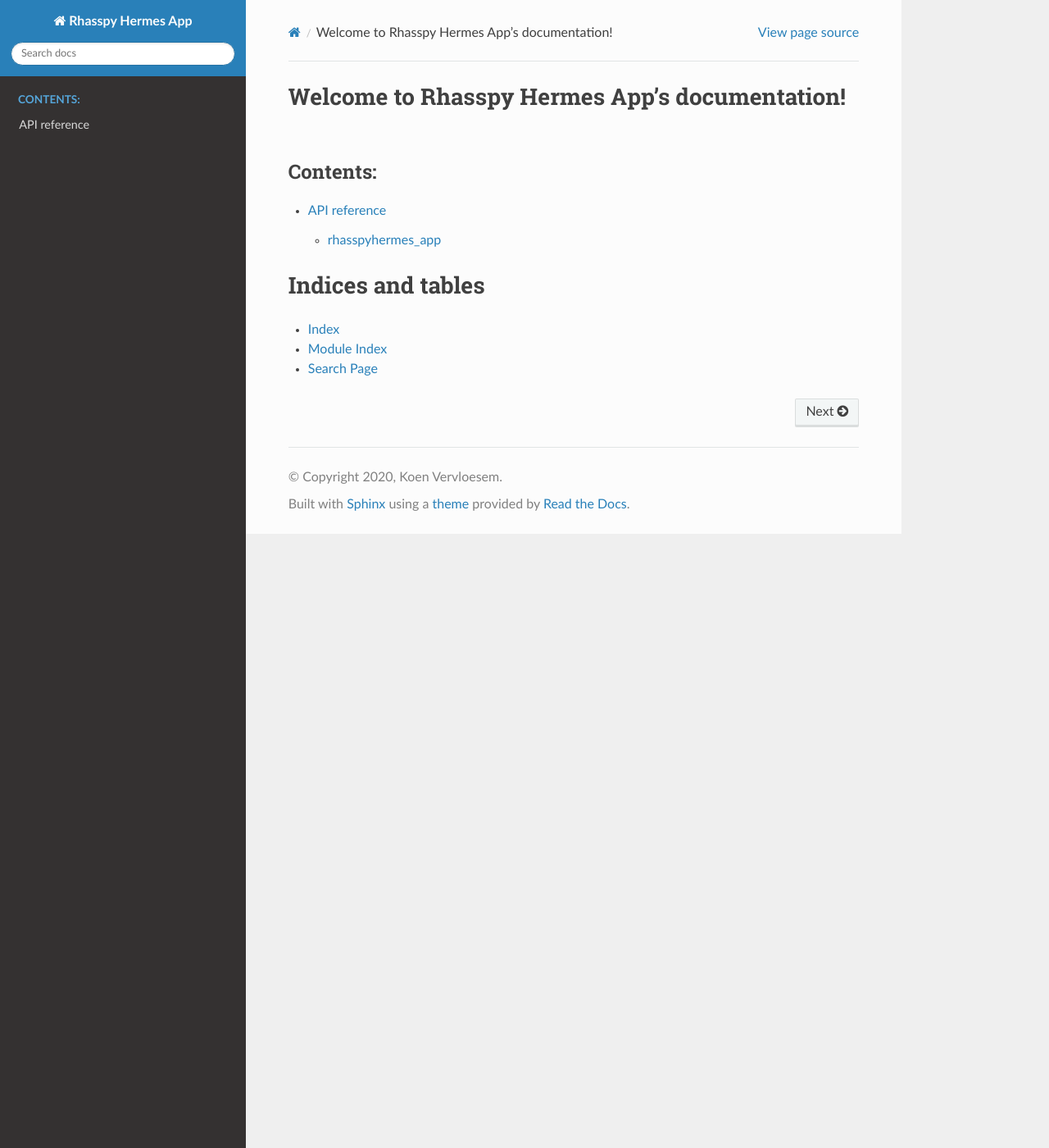
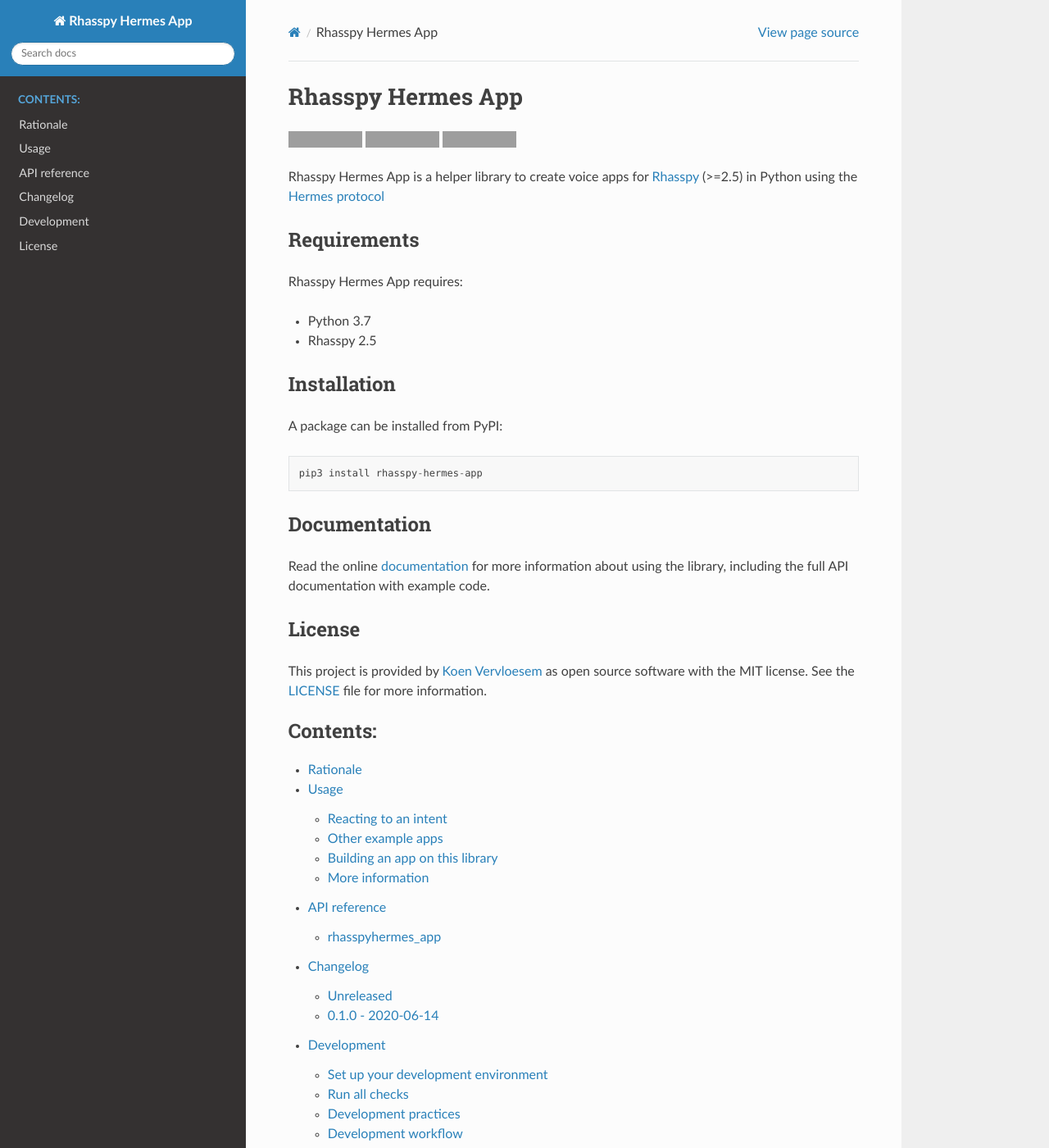
Before and after one commit to rhasspy/rhasspy-hermes-app, a Sphinx documentation site: the page built from docs/index.rst, in a window 1280 px wide and 1400 px high. Shown: the whole window at 82% size. Built offline with Sphinx 7.4.7 and the Read the Docs theme 2.0.0, drawn with Linux system fonts in a browser that asks for light colours; the version number could not be read and is left out; some of the changed text lies outside the part shown; grey boxes are pictures that could not be loaded.

Commit message:
New documentation in Sphinx

```diff
--- /dev/null
+++ b/docs/changelog.rst
@@ -0,0 +1,58 @@
+#########
+Changelog
+#########
+
+All notable changes to the Rhasspy Hermes App project are documented in this file.
+
+The format is based on `Keep a Changelog`_, and this project adheres to the `Semantic Versioning`_ specification with major, minor and patch version.
+
+Given a version number major.minor.patch this project increments the:
+
+- major version when incompatible API changes are made;
+- minor version when functionality is added in a backwards-compatible manner;
+- patch version when backwards-compatible bug fixes are made.
+
+.. _`Keep a Changelog`: https://keepachangelog.com/en/1.0.0/
+
+.. _`Semantic Versioning`: https://semver.org
+
+**********
+Unreleased
+**********
+
+Commits `since last release`_:
+
+.. _`since last release`: https://github.com/rhasspy/rhasspy-hermes-app/compare/v0.1.0...HEAD
+
+Added
+=====
+
+Changed
+=======
+
+Deprecated
+==========
+
+Removed
+=======
+
+Fixed
+=====
+
+Security
+========
+
+
+
+*********************
+`0.1.0`_ - 2020-06-14
+*********************
+
+.. _`0.1.0`: https://github.com/rhasspy/rhasspy-hermes-app/releases/tag/v0.1.0
+
+Added
+=====
+
+- This is the first released version with decorators :meth:`rhasspyhermes_app.HermesApp.on_hotword`,
+  :meth:`rhasspyhermes_app.HermesApp.on_intent`, :meth:`rhasspyhermes_app.HermesApp.on_intent_not_recognized`
+  and :meth:`rhasspyhermes_app.HermesApp.on_topic`.
--- /dev/null
+++ b/docs/development.rst
@@ -0,0 +1,110 @@
+###########
+Development
+###########
+
+You can find the code of Rhasspy Hermes App `on GitHub`_.
+
+.. _`on GitHub`: https://github.com/rhasspy/rhasspy-hermes-app
+
+***********************************
+Set up your development environment
+***********************************
+
+Rhasspy Hermes App is actively seeking contributions. If you want to start developing, `fork`_ the repository, clone your fork and install the project's (development) dependencies in a Python virtual environment:
+
+.. code-block:: shell
+
+  git clone https://github.com/<your_username>/rhasspy-hermes-app.git
+  cd rhasspy-hermes-app
+  make venv
+  source .venv/bin/activate
+
+.. _`fork`: https://help.github.com/en/github/getting-started-with-github/fork-a-repo
+
+**************
+Run all checks
+**************
+
+A good start to check whether your development environment is set up correctly and whether the current code is in working condition is to run the unit tests:
+
+.. code-block:: shell
+
+  make test
+
+They shouldn't fail. It's good practice to run the unit tests before and after you work on something.
+
+You should also run some basic checks for code style issues:
+
+.. code-block:: shell
+
+  make check
+
+This also does static type checking with mypy_.
+
+.. _mypy: http://mypy-lang.org/
+
+The documentation is generated with:
+
+.. code-block:: shell
+
+  make docs
+
+This also checks all references in the documentation and the docstrings in the code. The generated documentation can be previewed in ``docs/build/html``.
+
+*********************
+Development practices
+*********************
+
+- Before starting significant work, please propose it and discuss it first on the `issue tracker`_ on GitHub.
+  Other people may have suggestions, will want to collaborate and will wish to review your code.
+- Please work on one piece of conceptual work at a time. Keep each narrative of work in a different branch.
+- As much as possible, have each commit solve one problem.
+- A commit must not leave the project in a non-functional state.
+- Check your code (``make check``), run the unit tests (``make test``) and generate the documentation (``make docs``)
+  before you create a commit. These three commands should all succeed. If there are errors, try to solve them. If ``make check``
+  complains about bad formatting, a ``make reformat`` will reformat the code automatically.
+- Treat code, tests and documentation as one. If you add functionality, document it in a docstring and add a test.
+- Create a `pull request`_ from your fork.
+
+.. _`issue tracker`: https://github.com/rhasspy/rhasspy-hermes-app/issues
+
+.. _`pull request`: https://help.github.com/en/github/collaborating-with-issues-and-pull-requests/creating-a-pull-request-from-a-fork
+
+********************
+Development workflow
+********************
+
+If you want to start working on a specific feature or bug fix, this is an example workflow:
+
+- `Synchronize your fork`_ with the upstream repository and update your fork on GitHub.
+- Create a new branch: ``git checkout -b <nameofbranch>``.
+- Create your changes, including tests and documentation.
+- Run all checks: ``make check && make test && make docs``.
+- Solve any issues the checks find and rerun all checks until there are no errors left.
+- Add the changed files with ``git add <files>``.
+- Commit your changes with ``git commit``.
+- Push your changes to your fork on GitHub.
+- Create a pull request from your fork.
+
+.. _`Synchronize your fork`: https://help.github.com/en/github/collaborating-with-issues-and-pull-requests/syncing-a-fork
+
+*****************
+Things to work on
+*****************
+
+Have a look at the issues in the `issue tracker`_, especially the following categories:
+
+- `help wanted`_: Issues that could use some extra help.
+- `good first issue`_: Issues that are good for newcomers to the project.
+
+.. _`help wanted`: https://github.com/rhasspy/rhasspy-hermes-app/issues?q=is%3Aissue+is%3Aopen+label%3A%22help+wanted%22
+
+.. _`good first issue`: https://github.com/rhasspy/rhasspy-hermes-app/issues?q=is%3Aissue+is%3Aopen+label%3A%22good+first+issue%22
+
+************************
+License of contributions
+************************
+
+By submitting patches to this project, you agree to allow them to be redistributed under the project's :doc:`license` according to the normal forms and usages of the open-source community.
+
+It is your responsibility to make sure you have all the necessary rights to contribute to the project.
--- a/docs/index.rst
+++ b/docs/index.rst
@@ -1,15 +1,19 @@
-Welcome to Rhasspy Hermes App's documentation!
-==============================================
+.. include:: ../README.rst
 
 .. toctree::
    :maxdepth: 2
    :caption: Contents:
 
+   rationale
+   usage
    api
+   changelog
+   development
+   license
 
-
+******************
 Indices and tables
-==================
+******************
 
 * :ref:`genindex`
 * :ref:`modindex`
--- /dev/null
+++ b/docs/license.rst
@@ -0,0 +1,7 @@
+#######
+License
+#######
+
+Rhasspy Hermes App is distributed with the following license:
+
+.. include:: ../LICENSE
--- /dev/null
+++ b/docs/rationale.rst
@@ -0,0 +1,20 @@
+Rationale
+=========
+
+`Rhasspy Hermes`_ is an extensive library implementing Hermes protocol support in Rhasspy. It implements a lot of the low-level details such as MQTT communication and converting JSON payloads and binary payloads to more usable Python classes. Thanks to the HermesClient_ class and the cli_ module, you can easily implement a Rhasspy 'app'.
+
+.. _`Rhasspy Hermes`: https://github.com/rhasspy/rhasspy-hermes/
+
+.. _HermesClient: https://github.com/rhasspy/rhasspy-hermes/blob/master/rhasspyhermes/client.py
+
+.. _cli: https://github.com/rhasspy/rhasspy-hermes/blob/master/rhasspyhermes/cli.py
+
+However, the result `still needs a lot of lines of code`_. If you want to have control over the finer details of the Rhasspy Hermes library, this is fine. But if you just want to create a simple voice app that tells you the time, it should be easier. This is where the Rhasspy Hermes App library comes in. Its lets you write code such as `the following`_:
+
+.. _`still needs a lot of lines of code`: https://github.com/rhasspy/rhasspy-hermes-app/blob/master/time_app_direct.py
+
+.. _`the following`: https://github.com/rhasspy/rhasspy-hermes-app/blob/master/time_app.py
+
+.. literalinclude:: ../time_app.py
+
+In fact, the code using Rhasspy Hermes directly and the one using Rhasspy Hermes App are doing exactly the same. Thanks to the extra abstraction layer of the Rhasspy Hermes App library, a few lines of code are enough to start a whole machinery behind the scenes.
--- /dev/null
+++ b/docs/usage.rst
@@ -0,0 +1,72 @@
+#####
+Usage
+#####
+
+The design philosophy of Rhasspy Hermes App is:
+
+- It should be easy to create a Rhasspy app with minimal boilerplate code.
+- All Rhasspy Hermes App code should behave by default in a sensible way.
+
+*********************
+Reacting to an intent
+*********************
+
+This example app reacts to the default "GetTime" intent that comes with Rhasspy's installation by telling you the current time:
+
+.. literalinclude:: ../time_app.py
+
+Ignoring the import lines and the logger, what this code does is:
+
+* creating a :class:`rhasspyhermes_app.HermesApp` object;
+* defining a function ``get_time`` that ends a session by telling the time;
+* running the app.
+
+By applying the app's :meth:`rhasspyhermes_app.HermesApp.on_intent` decorator to the function, this function will be called whenever the app receives an intent with the name "GetTime".
+
+Try the example app `time_app.py`_ with the ``--help`` flag to see what settings you can use to start the app (mostly connection settings for the MQTT broker):
+
+.. code-block::
+
+  python3 time_app.py --help
+
+.. _`time_app.py`: https://github.com/rhasspy/rhasspy-hermes-app/blob/master/time_app.py
+
+******************
+Other example apps
+******************
+
+The GitHub repository has a couple of other example apps showing the library's functionality:
+
+- `raw_topic_app.py`_
+- `raw_topic_list_app.py`_
+
+.. _`raw_topic_app.py`: https://github.com/rhasspy/rhasspy-hermes-app/blob/master/raw_topic_app.py
+.. _`raw_topic_list_app.py`: https://github.com/rhasspy/rhasspy-hermes-app/blob/master/raw_topic_list_app.py
+
+*******************************
+Building an app on this library
+*******************************
+
+If the API of this library changes, your app possibly stops working when it updates to the newest release of Rhasspy Hermes App. Therefore, it’s best to define a specific version in your ``requirements.txt`` file, for instance:
+
+.. code-block:: none
+
+  rhasspy-hermes-app==0.1.0
+
+This way your app keeps working when the Rhasspy Hermes App adds incompatible changes in a new version.
+
+The project adheres to the `Semantic Versioning`_ specification with major, minor and patch version.
+
+Given a version number major.minor.patch, this project increments the:
+
+- major version when incompatible API changes are made;
+- minor version when functionality is added in a backwards-compatible manner;
+- patch version when backwards-compatible bug fixes are made.
+
+.. _`Semantic Versioning`: https://semver.org
+
+****************
+More information
+****************
+
+More information about the usage of the Rhasspy Hermes App library can be found in the :doc:`api`.
--- a/requirements_dev.txt
+++ b/requirements_dev.txt
@@ -2,6 +2,7 @@
 black==19.10b0
 coverage==5.0.4
 flake8==3.7.9
+lxml==4.5.1
 mypy==0.770
 pyinstaller==3.6
 pylint==2.4.4
@@ -10,5 +11,6 @@
 pytest-cov==2.8.1
 pytest-mock==3.1.1
 pytest-sugar==0.9.3
+rstcheck==3.3.1
 sphinx_rtd_theme==0.4.3
 yamllint==1.21.0
```
Also changed, not shown: .rstcheck.cfg (added), 4 other files.
